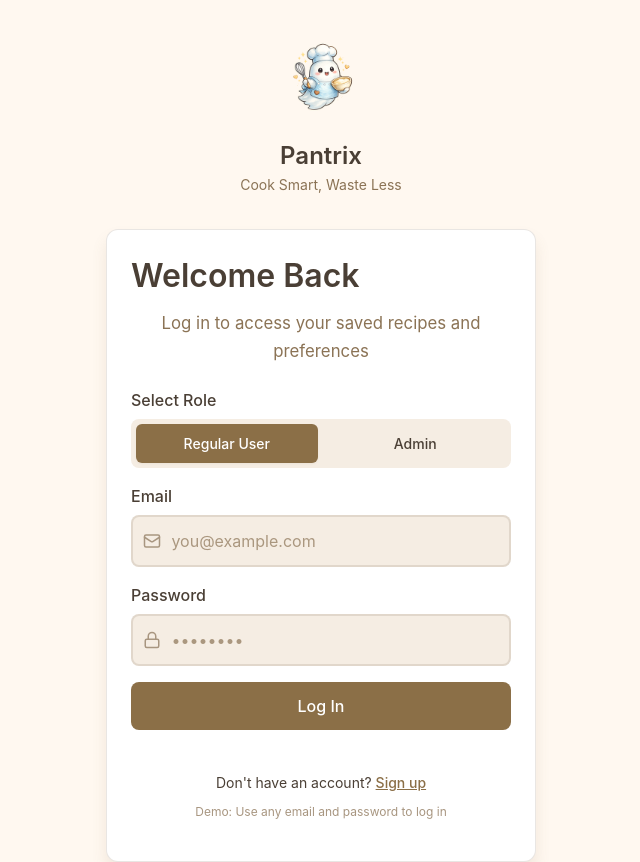
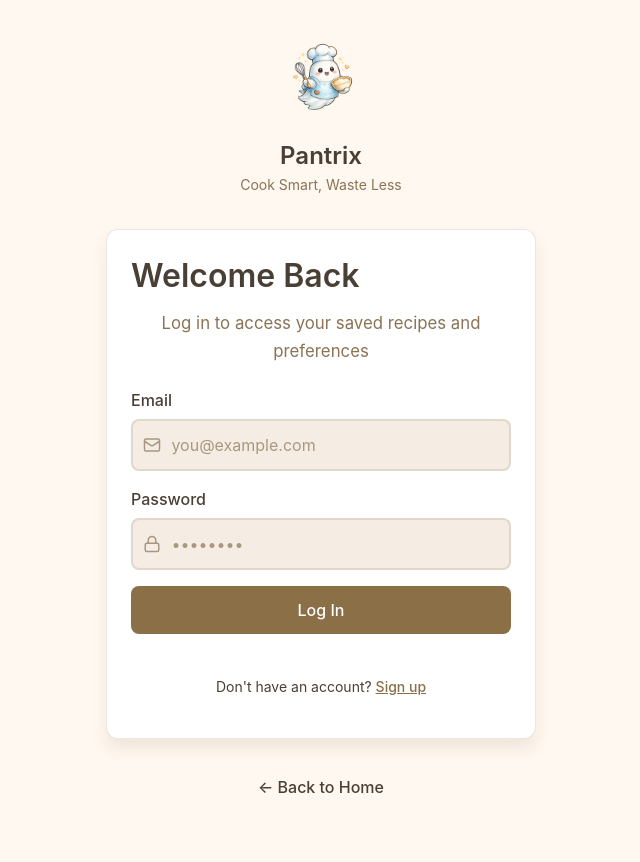
Before and after one commit to 1Sara19/Pantrix, a React (Vite) app: page /login in a window 1280 px wide. Shown: the top 862 px of the page, without its empty margins (319-959 px from the left). Built offline with nearby package versions, Linux system fonts and the light colour scheme.

Commit message:
Login.jsx

```diff
--- a/src/pages/Login.jsx
+++ b/src/pages/Login.jsx
@@ -3,14 +3,13 @@ import { useNavigate } from "react-router-dom";
 import "../styles/pages/login.css";
 import { Mail, Lock } from "lucide-react";
 import pantrixLogo from "../assets/images/Pantrix.png";
-import { loginUser } from "../data/auth.js";
+import { login } from "../services/authService.js";
 
 function Login() {
     const navigate = useNavigate();
 
     const [email, setEmail] = useState("");
     const [password, setPassword] = useState("");
-    const [role, setRole] = useState("user");
     const [isLoading, setIsLoading] = useState(false);
     const [toast, setToast] = useState("");
 
@@ -19,13 +18,14 @@ function Login() {
         setTimeout(() => setToast(""), 2000);
     };
 
-    const handleSubmit = (e) => {
+    const handleSubmit = async (e) => {
         e.preventDefault();
 
         if (!email || !password) {
             showToast("Please fill in all fields");
             return;
         }
+
         const emailRegex = /^[^\s@]+@[^\s@]+\.[^\s@]+$/;
 
         if (!emailRegex.test(email)) {
@@ -33,31 +33,18 @@ function Login() {
             return;
         }
 
-        const validEmails = ["admin@example.com", "demo@example.com"];
-
-        if (!validEmails.includes(email.toLowerCase())) {
-            showToast("Email not found. Please sign in");
-            return;
-        }
-
+        try {
             setIsLoading(true);
 
-        setTimeout(() => {
-            try {
-                const user = loginUser(email, password, role);
+            const user = await login(email, password);
 
             localStorage.setItem("isLoggedIn", "true");
-                localStorage.setItem("userRole", user.role);
-                localStorage.setItem("userEmail", user.email);
-                localStorage.setItem("userId", user.email.toLowerCase().trim());
             localStorage.setItem(
                 "welcomeMessage",
                 user.role === "admin" ? "Welcome Admin!" : "Welcome back!"
             );
 
-
             showToast(user.role === "admin" ? "Welcome Admin!" : "Welcome back!");
-                setIsLoading(false);
 
             if (user.role === "admin") {
                 navigate("/admin");
@@ -66,9 +53,9 @@ function Login() {
             }
         } catch (error) {
             showToast(error.message);
+        } finally {
             setIsLoading(false);
         }
-        }, 800);
     };
 
     return (
@@ -77,11 +64,7 @@ function Login() {
 
             <div className="login-wrapper">
                 <div className="login-logo-block">
-                    <img
-                        src={pantrixLogo}
-                        alt="Pantrix logo"
-                        className="login-logo"
-                    />
+                    <img src={pantrixLogo} alt="Pantrix logo" className="login-logo" />
                     <div className="login-logo-text">
                         <h1>Pantrix</h1>
                         <p>Cook Smart, Waste Less</p>
@@ -92,42 +75,12 @@ function Login() {
                     <div className="card-header">
                         <h2 className="login-card-title">Welcome Back</h2>
                         <p className="card-description login-card-description">
-                            {role === "admin"
-                                ? "Admin access only"
-                                : "Log in to access your saved recipes and preferences"}
+                            Log in to access your saved recipes and preferences
                         </p>
                     </div>
 
                     <div className="card-content">
                         <form onSubmit={handleSubmit} className="login-form" noValidate>
-                            <div className="login-form-group">
-                                <label>Select Role</label>
-
-                                <div className="login-role-switch">
-                                    <button
-                                        type="button"
-                                        onClick={() => setRole("user")}
-                                        className={`login-role-btn ${
-                                            role === "user" ? "login-role-btn--active" : ""
-                                        }`}
-                                        disabled={isLoading}
-                                    >
-                                        Regular User
-                                    </button>
-
-                                    <button
-                                        type="button"
-                                        onClick={() => setRole("admin")}
-                                        className={`login-role-btn ${
-                                            role === "admin" ? "login-role-btn--active" : ""
-                                        }`}
-                                        disabled={isLoading}
-                                    >
-                                        Admin
-                                    </button>
-                                </div>
-                            </div>
-
                             <div className="login-form-group">
                                 <label htmlFor="email">Email</label>
                                 <div className="login-input-wrap">
@@ -180,10 +133,6 @@ function Login() {
                                     Sign up
                                 </button>
                             </p>
-
-                            <p className="login-demo-text">
-                                Demo: Use any email and password to log in
-                            </p>
                         </div>
                     </div>
                 </div>
```
Lines whose indentation alone changed are shown as unchanged.
